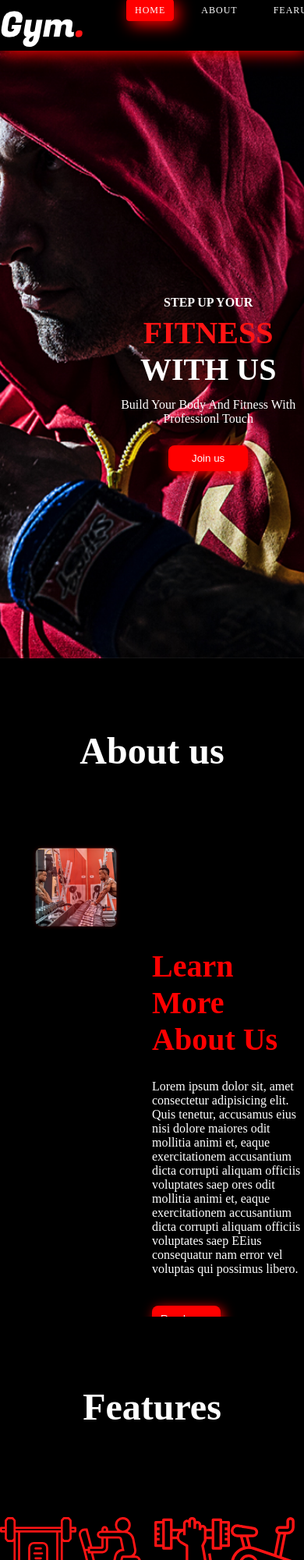
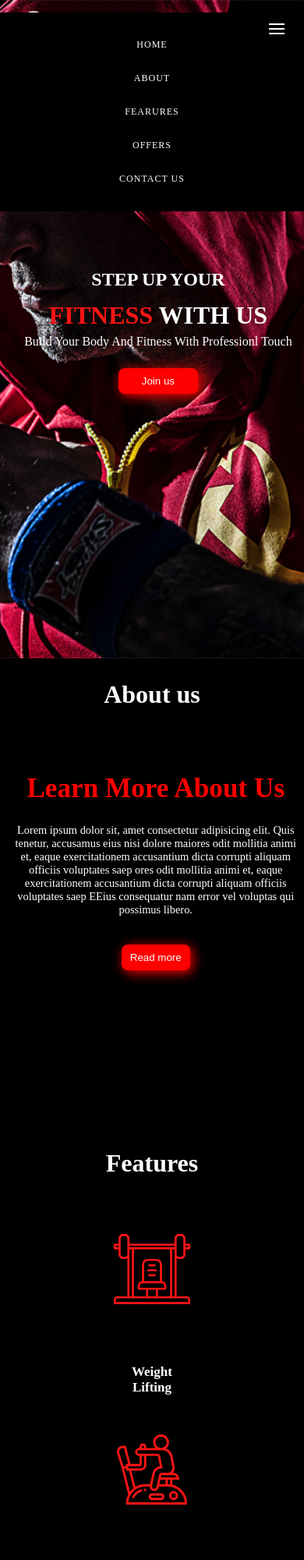
Before and after one commit to WhatsWrongOB/Gym-website, a plain HTML site: page index.html in a window 390 px wide. Shown: the top 2000 px of the page at 78% size. Drawn offline with Linux system fonts and the light colour scheme.

Commit message:
gym website (responsive)

```diff
--- a/index.html
+++ b/index.html
@@ -15,17 +15,23 @@
     <!-- ============ HEADER ============ -->
 
     <section id="main">
-        <nav class="navbar">
+        <nav class="navbar_bg_active">
             <a href="#main" class="logo">
                 <img src="Images/logo.png" alt="logo">
             </a>
-            <ul class="menu">
-                <li><a href="#main" class="active">Home</a></li>
+            <ul class="menu active">
+                <li><a href="#main">Home</a></li>
                 <li><a href="#about">About</a></li>
                 <li><a href="#service">Fearures</a></li>
                 <li><a href="#offer">Offers</a></li>
                 <li><a href="#contact">Contact us</a></li>
             </ul>
+            <div class="hamburger">
+                <div class="line"></div>
+                <div class="line"></div>
+                <div class="line"></div>
+            </div>
+
         </nav>
         <div class="main_content">
             <h3 class="main_heading">STEP UP YOUR </h3>
@@ -61,7 +67,7 @@
     <section id="service">
         <h1 class="services_heading">Features</h1>
         <div class="service_container">
-            <div class="service_card">
+            <div class="service_card card1">
                 <div class="image">
                     <img src="images/1.svg" alt="weight lifting">
                 </div>
@@ -72,7 +78,7 @@
                 </div>
             </div>
 
-            <div class="service_card">
+            <div class="service_card card2">
                 <div class="image">
                     <img src="images/2.svg" alt="specific muscles">
                 </div>
@@ -83,7 +89,7 @@
                 </div>
             </div>
 
-            <div class="service_card">
+            <div class="service_card card3">
                 <div class="image">
                     <img src="images/3.svg" alt="Flex Your Muscle">
                 </div>
@@ -94,7 +100,7 @@
                 </div>
             </div>
 
-            <div class="service_card">
+            <div class="service_card card4">
                 <div class="image">
                     <img src="images/4.svg" alt="Cardio Exercise">
                 </div>
@@ -139,6 +145,7 @@
         © Copyright Obaid | All Rights Reserved
     </footer>
 
+    <script src="script.js"></script>
 </body>
 
 </html>
--- /dev/null
+++ b/script.js
@@ -0,0 +1,16 @@
+const changeBackground = document.querySelector('.navbar_bg_active')
+
+window.addEventListener('scroll', () => {
+              if(window.scrollY){
+                changeBackground.style.backgroundColor = "black"
+              }
+              else{
+                changeBackground.style.backgroundColor = "transparent"
+              }
+})
+
+const burger = document.querySelector('.hamburger');
+const menuActive = document.querySelector('.menu');
+burger.addEventListener("click",()=>{
+     menuActive.classList.toggle("active")
+});
--- a/style.css
+++ b/style.css
@@ -6,7 +6,8 @@ html {
     scroll-behavior: smooth;
 }
 
-* --============NAVBAR============-- */ li {
+/* * --============NAVBAR============-- */
+*/ li {
     list-style: none;
 }
 
@@ -20,7 +21,7 @@ ul {
     list-style: none;
 }
 
-.navbar {
+nav {
     width: 100%;
     height: 50px;
     display: flex;
@@ -31,7 +32,6 @@ ul {
     z-index: 1;
     top: 0;
     left: 0;
-    background-color: black;
     padding-top: 10px;
     padding-bottom: 5px;
 }
@@ -59,11 +59,19 @@ nav ul li a:hover {
     transition: all ease 0.2s;
 }
 
-.active {
+.hamburger {
+    display: flex;
+    flex-direction: column;
+    display: none;
+    position: relative;
+    z-index: 1;
+}
 
-    background-color: red;
-    color: white;
-    box-shadow: 5px 5px 20px red;
+.line {
+    height: 2px;
+    width: 20px;
+    background-color: white;
+    margin-top: 4px;
 }
 
 /* -- ============MAIN TEXT============ -- */
@@ -163,7 +171,6 @@ nav ul li a:hover {
 
 .about_para {
     margin-top: -5px;
-
     color: white;
 }
 
@@ -225,17 +232,20 @@ nav ul li a:hover {
 
 .service_container {
     display: flex;
+    flex-wrap: wrap;
     margin-top: -100px;
 
 }
 
 .service_card {
-    width: 25%;
+    flex: 1;
+    max-width: 25%;
     text-align: center;
     padding-top: 60px;
-    transition: all ease 0,2s;
+    transition: all ease 0, 2s;
 }
-.service_card:hover{
+
+.service_card:hover {
     box-shadow: 3px 3px 15px red;
 }
 
@@ -376,8 +386,304 @@ nav ul li a:hover {
 
 /* -- ============Footer============ -- */
 
-footer{
+footer {
     color: white;
     background-color: black;
     text-align: center;
 }
+
+/* ==========Respomsiveness========= */
+
+@media (max-width:1100px) {
+
+    .main_content {
+        left: 33%;
+    }
+
+    .card_heading {
+        font-size: 17px;
+    }
+
+    .card_para {
+        font-size: 12px;
+    }
+
+    .image {
+        height: 200px;
+    }
+
+    .service_card {
+        padding-top: 10px;
+    }
+
+}
+
+@media(max-width:850px) {
+
+    .main_content {
+        left: 30%;
+    }
+
+    .card_heading {
+        font-size: 22px;
+    }
+
+    .card_para {
+        font-size: 12px;
+    }
+
+    .image {
+        height: 200px;
+    }
+
+    .service_card {
+        padding-top: 10px;
+    }
+
+    .about_left img {
+        height: 250px;
+    }
+
+
+}
+
+@media (max-width:750px) {
+    nav {
+        justify-content: space-between;
+    }
+
+    .logo {
+        margin-left: 25px;
+    }
+
+    .hamburger {
+        display: inline-block;
+        margin-right: 25px;
+    }
+
+    .menu {
+        flex-direction: column;
+        position: absolute;
+        width: 100%;
+        text-align: center;
+        background-color: black;
+        right: 50%;
+        top: 0%;
+        transform: translate(50%, 0%);
+        padding: 20px 0px 20px 0px;
+        transition: 0.4s ease-in-out;
+        display: none;
+    }
+
+    .menu.active {
+        display: inline-block;
+    }
+
+    .about_left img {
+        width: 70%;
+    }
+
+    .right_heading {
+        font-size: 2rem;
+    }
+
+    .about_para {
+        font-size: 0.9rem;
+    }
+
+    .card_heading {
+        font-size: 17px;
+    }
+
+    .card_para {
+        font-size: 12px;
+    }
+
+    .image {
+        height: 200px;
+    }
+
+    .service_card {
+        padding-top: 10px;
+    }
+
+}
+
+@media (max-width:900px) {
+
+    #service {
+        height: 155vh;
+        background-color: black;
+    }
+
+    .service_container {
+        height: 120vh;
+        flex-direction: column;
+        align-items: center;
+    }
+
+    .service_card {
+        background-color: black;
+    }
+
+    .card2,
+    .card4 {
+        margin-top: 8px;
+    }
+
+    .card_heading {
+        font-size: 20px;
+    }
+
+    .card_para {
+        font-size: 15px;
+    }
+
+    .image {
+        height: 200px;
+    }
+
+    .service_card {
+        padding-top: 10px;
+    }
+
+}
+
+@media (max-width:650px) {
+
+    .main_content {
+        left: 23.5%;
+    }
+
+    .card_heading {
+        font-size: 17px;
+    }
+
+    .card_para {
+        font-size: 12px;
+    }
+
+    .image {
+        height: 200px;
+    }
+
+    .service_card {
+        padding-top: 10px;
+    }
+
+
+}
+
+@media (max-width:530px) {
+
+    .main_content {
+        top: 38%;
+        left: 18%;
+    }
+
+    .main_heading {
+        font-size: 1.5rem;
+    }
+
+    .main_heading2 {
+        font-size: 2rem;
+    }
+
+    .main_para {
+        font-size: 1rem;
+    }
+
+    .about_left {
+        width: 0%;
+        display: none;
+    }
+
+    .about_right {
+        width: 95%;
+        text-align: center;
+    }
+
+    .right_heading {
+        text-align: center;
+        font-size: 2.2rem;
+    }
+
+    #service {
+        padding-top: 58px;
+
+    }
+
+}
+
+@media (max-width:400px) {
+
+    #main,
+    #offer {
+        height: 100vh;
+    }
+
+    .main_content {
+        left: 8%;
+    }
+
+    #about,
+    #contact {
+        height: 70vh;
+    }
+
+    .about_right {
+        top: 20%;
+        margin-right: 5px;
+        font-size: 1.5rem;
+    }
+
+
+    .about_heading {
+        font-size: 2rem;
+        padding: 0;
+    }
+
+    #service {
+        height: 145vh;
+    }
+
+    .services_heading {
+        font-size: 2rem;
+    }
+
+    .service_card {
+        height: 180px;
+        margin-bottom: 30px;
+        padding: 0px 30px 00px 30px;
+    }
+
+    .service_card:hover {
+        box-shadow: none;
+
+    }
+
+    .card_para {
+        display: none;
+    }
+
+    .contact_heading {
+        padding: 20px;
+        width: 90%;
+        font-size: 2rem;
+    }
+
+    .contact_form {
+        width: 100%;
+        position: relative;
+        left: 1%;
+        margin-top: 0%;
+    }
+
+    .contact_form input,
+    .contact_form textarea,
+    .contact_button {
+        width: 90%;
+    }
+
+
+}
```
Also changed, not shown: 1 other file.
